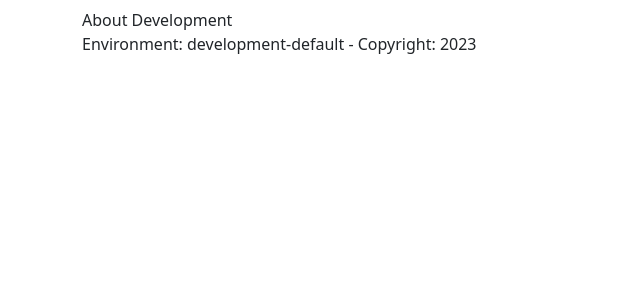
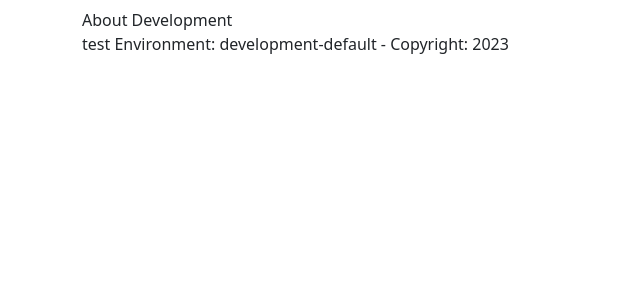
Before and after one commit to kaw393939/webizly-good, a Flask app: page /about in a window 1280 px wide. Shown: the part 56-356 px from the top of the page, without its empty margins (0-640 px from the left). Run offline with Flask 3, Linux system fonts and the light colour scheme; some libraries are stand-ins or nearby versions.

Commit message:
test autodeploy

```diff
--- a/application/templates/base.html
+++ b/application/templates/base.html
@@ -54,7 +54,7 @@
     <!-- Your page content -->
     {% block content %}{% endblock %}
 
-    <footer>
+    <footer> test
         Environment: {{ deployment_environment }} - Copyright: {{ year }}
     </footer>
     {% block scripts %}
```
